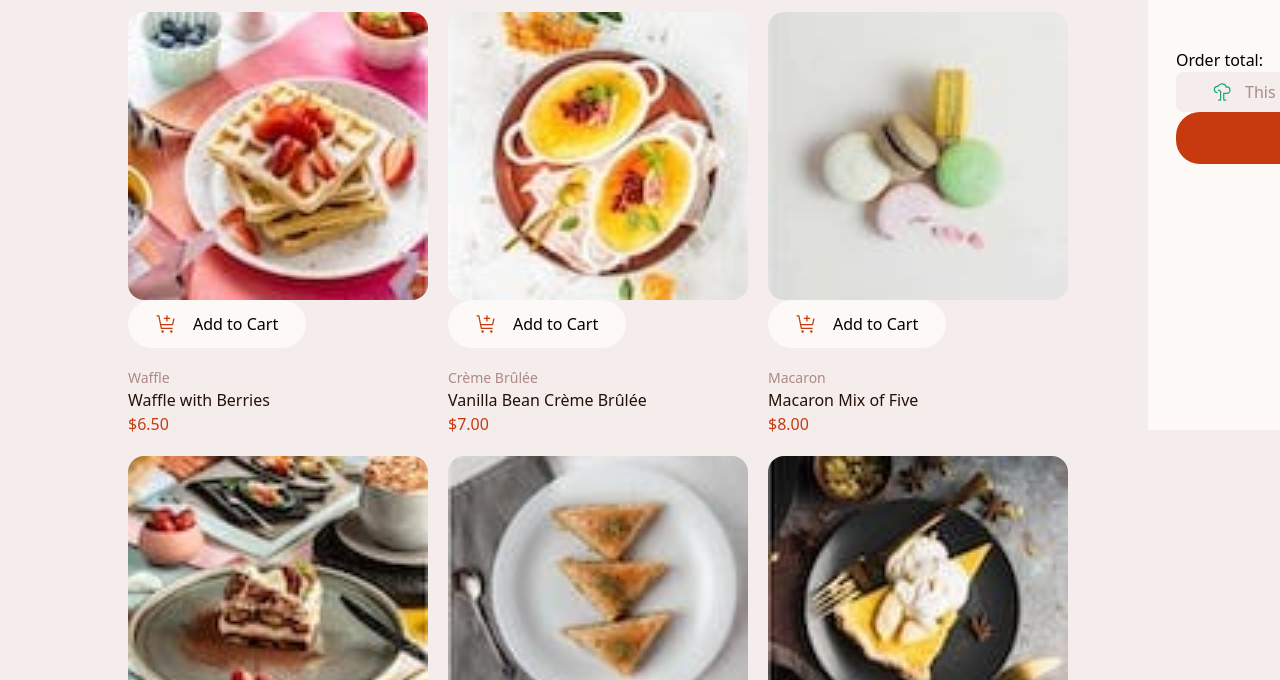
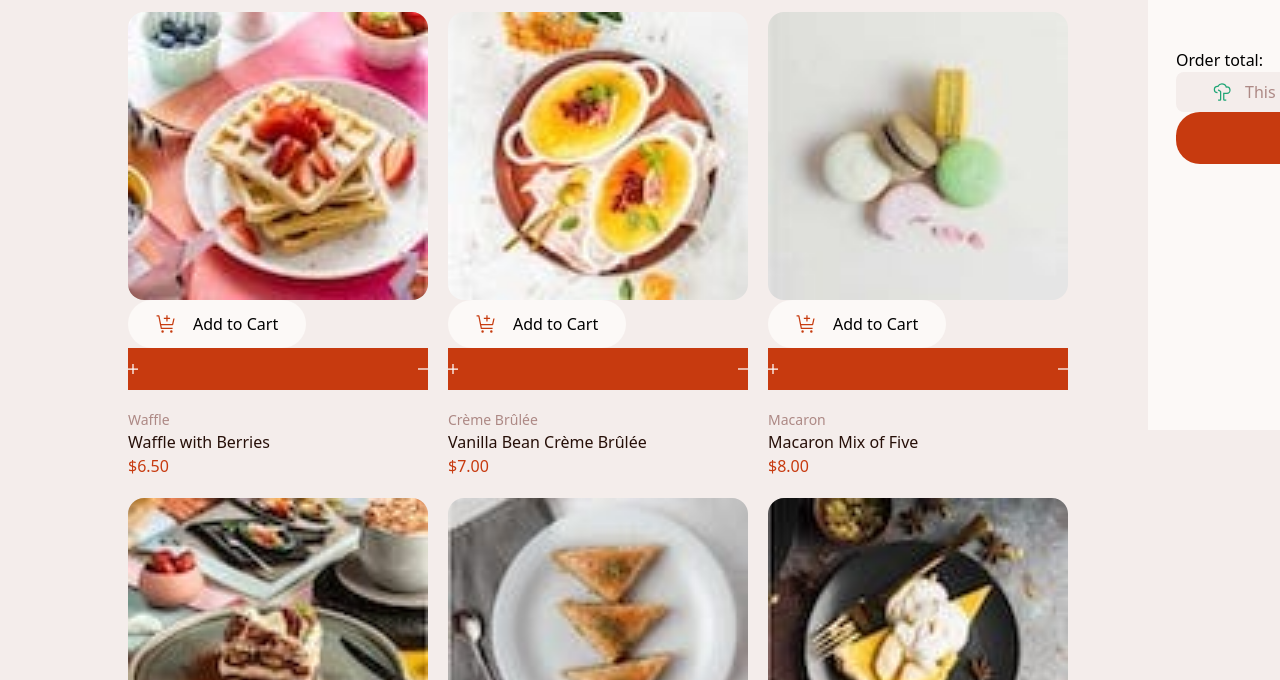
Before and after one commit to okedo01/product-list-with-cart-okedo01, a website: page public/index.html in a window 1280 px wide. Shown: the part 120-800 px from the top of the page. Drawn offline with Linux system fonts and the light colour scheme.

Commit message:
adding increment and decrement buttons

```diff
--- a/public/index.html
+++ b/public/index.html
@@ -22,6 +22,7 @@
             <img src="./assets/images/icon-add-to-cart.svg" alt="add-to-cart">
             <div>Add to Cart</div>
           </button>
+
           <div class="mt-4">
             <h4 class="text-rose400 text-sm">Baklava</h4>
             <p class="text-rose900">Pistachio Baklava</p>
@@ -47,7 +48,7 @@
         </div>
           <div class="flex justify-between">
             <p>Order total:</p>
-          <div class="total-price">$20</div>
+          <div class="total-price">$0.00</div>
       </div>
         <div class="carbon-neutral flex justify-center items-center gap-3 bg-rose100 px-5 py-2 rounded-lg">
           <img src="./assets/images/icon-carbon-neutral.svg" alt="carbon-neutral">
--- a/public/sandbox.js
+++ b/public/sandbox.js
@@ -107,6 +107,12 @@ const addDataToHTML = (data) => {
                     <img src="./assets/images/icon-add-to-cart.svg" alt="add-to-cart">
                     Add to Cart
                 </button>
+                <div>
+                    <div class="icons flex justify-between items-center py-4 bg-primary">
+                        <img src="./assets/images/icon-increment-quantity.svg" alt="icon-increment-quantity">
+                        <img src="./assets/images/icon-decrement-quantity.svg" alt="icon-decrement-quantity">
+                    </div>
+                </div>
                 <div class="my-5">
                     <h4 class="text-rose400 text-sm">${item.category}</h4>
                     <p class="text-rose900">${item.name}</p>
```
Also changed, not shown: public/styles.css.
